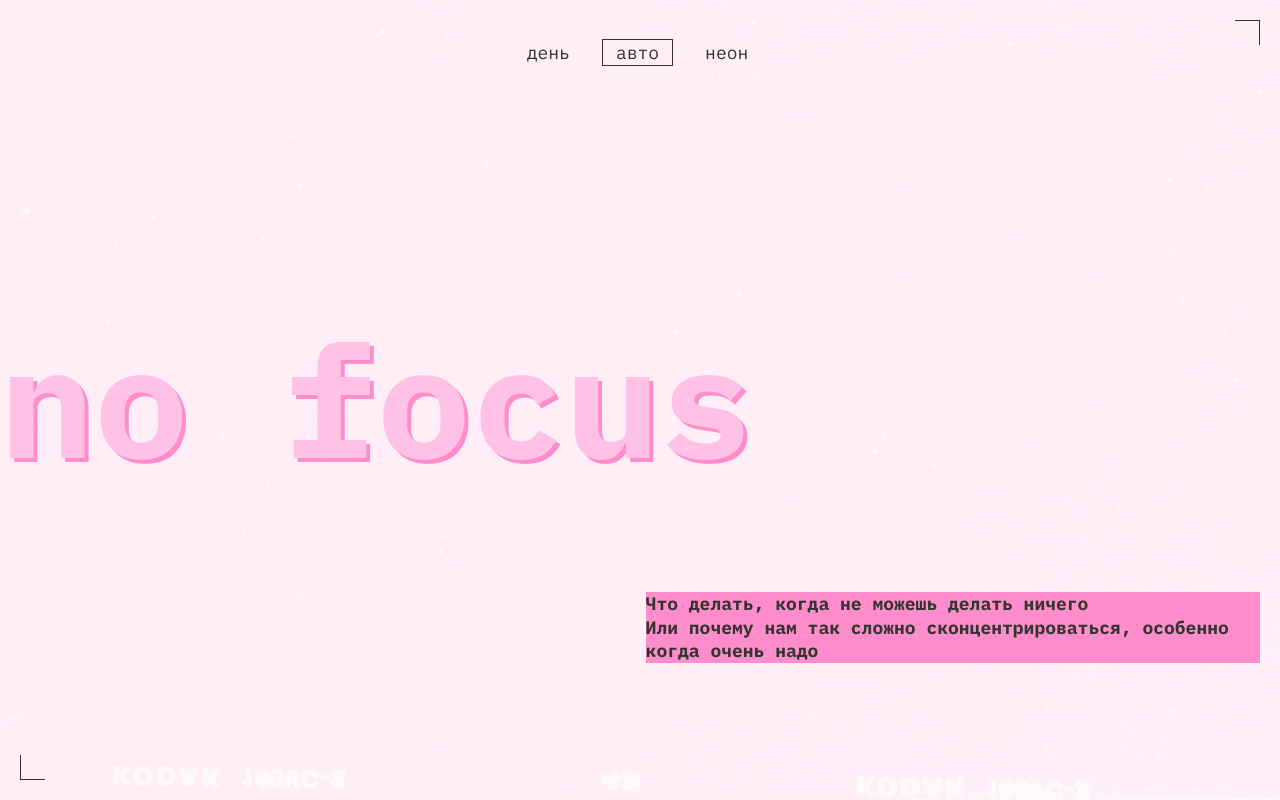
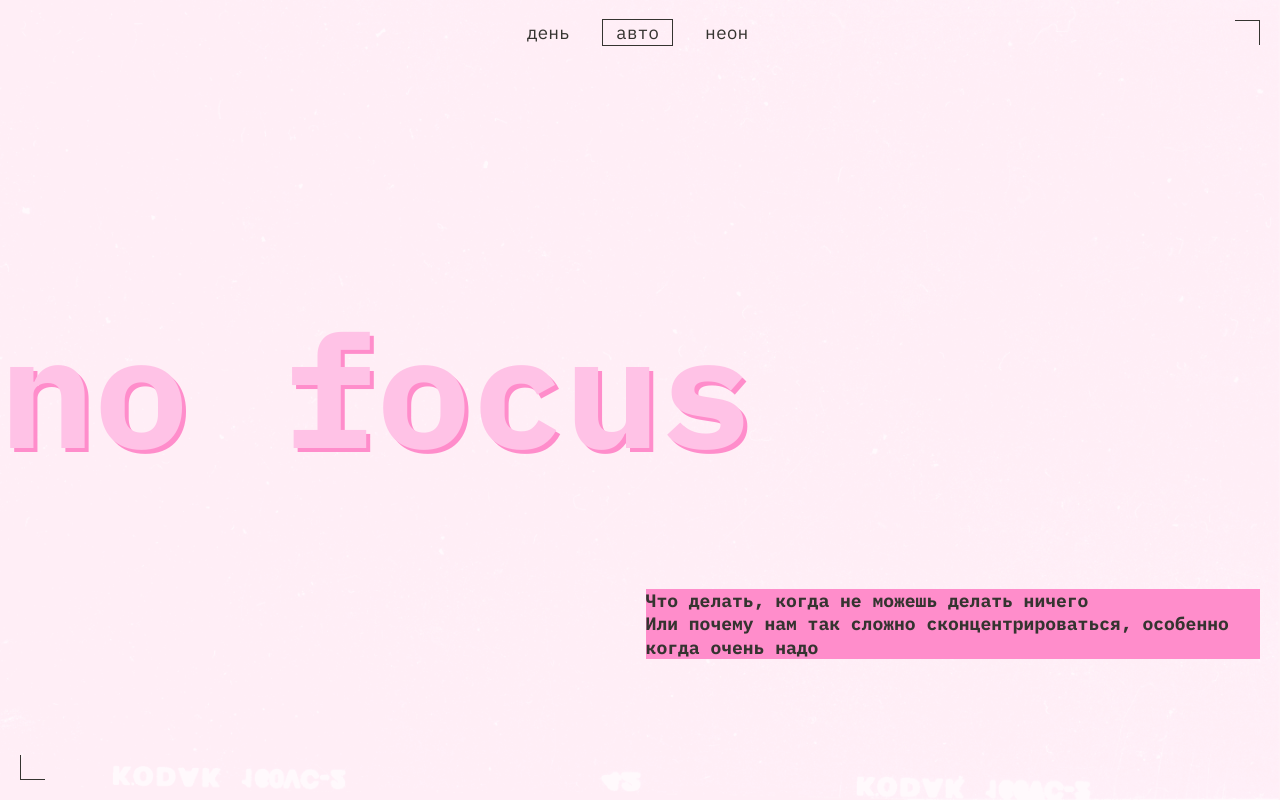
Before and after one commit to sashaprovorova/slozhno-sosredotochitsya, a website: page index.html in a window 1280 px wide. Shown: the top 800 px of the page. Drawn offline with Linux system fonts and the light colour scheme.

Commit message:
fixing spacing 2

```diff
--- a/styles/style.css
+++ b/styles/style.css
@@ -337,7 +337,7 @@
   /* HEADER */
 
   .header {
-    padding: 20px 0 51px;
+    padding: 0 0 51px;
   }
 
   .header__theme-menu {
```
